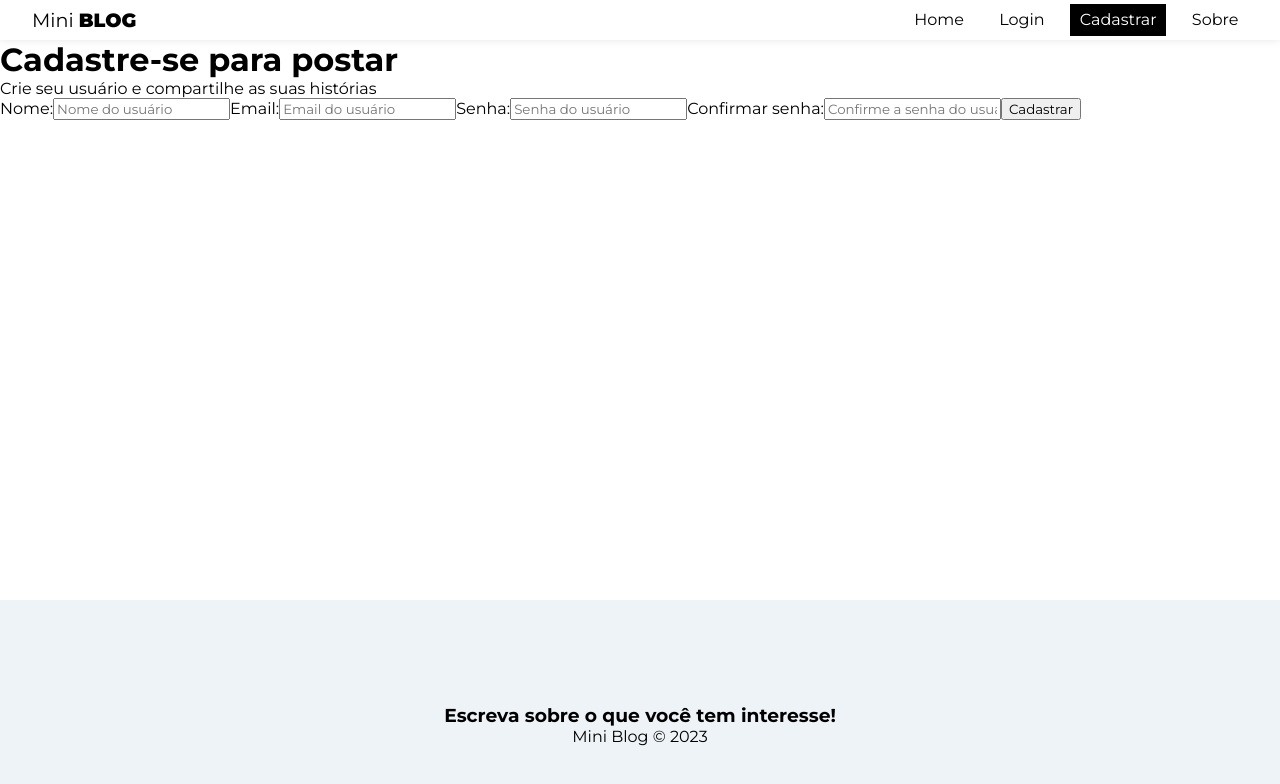
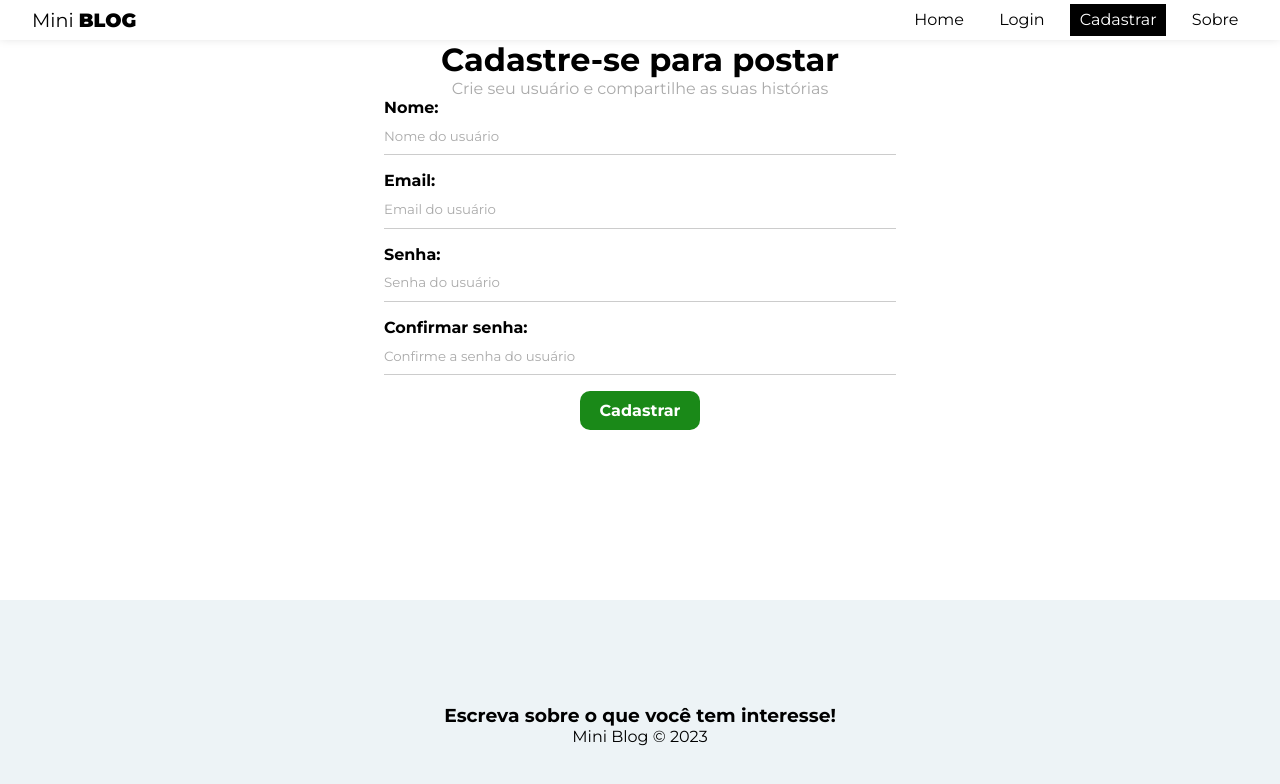
Before and after one commit to AntonioSabino/mini-blog-react, a React (Vite) app: page /register in a window 1280 px wide. Shown: the top 784 px of the page. Built offline with nearby package versions, Linux system fonts and the light colour scheme.

Commit message:
Criando o form styles globais

```diff
--- a/src/index.css
+++ b/src/index.css
@@ -7,6 +7,7 @@
 input::placeholder,
 textarea::placeholder {
 	font-family: 'Montserrat', sans-serif;
+	color: #aaa;
 }
 
 input:focus,
@@ -29,3 +30,84 @@
 nav button:hover {
 	color: #bbb;
 }
+
+/* form styles */
+form {
+	max-width: 40%;
+	margin: 0 auto;
+}
+
+label {
+	display: flex;
+	flex-direction: column;
+	margin-bottom: 1em;
+}
+
+label span {
+	font-weight: bold;
+	text-align: left;
+}
+
+input,
+textarea {
+	border: none;
+	border-bottom: 1px solid #ccc;
+	padding: 0.8em 0;
+	background: transparent;
+}
+
+.btn {
+	background: #1a8918;
+	color: #fff;
+	text-align: center;
+	cursor: pointer;
+	border-radius: 10px;
+	width: 120px;
+	font-weight: bold;
+	border: none;
+	padding: 10px 15px;
+	font-size: 1em;
+}
+
+.btn:hover {
+	background: #0f730c;
+	color: #fff;
+}
+
+.btn.btn-dark {
+	background: #000;
+	border-radius: 0;
+}
+
+.btn.btn-dark:hover {
+	background: #1a8918;
+}
+
+.btn.btn-outline {
+	background: transparent;
+	border: 1px solid #000;
+	border-radius: 0;
+	color: #000;
+	padding: 7px 30px;
+}
+
+.btn.btn-outline:hover {
+	background: #000;
+	color: #fff;
+}
+
+.btn.btn-danger:hover {
+	background: #dc3545;
+}
+
+button[disabled] {
+	background: #aaa;
+}
+
+.container .error {
+	color: #721c24;
+	background: #f8d7da;
+	border: 1px solid #f5c6cb;
+	padding: 5px;
+	border-radius: 5px;
+}
--- a/src/pages/Register/index.tsx
+++ b/src/pages/Register/index.tsx
@@ -2,7 +2,7 @@
 
 const Register = () => {
 	return (
-		<div>
+		<div className={styles.register}>
 			<h1>Cadastre-se para postar</h1>
 			<p>Crie seu usuário e compartilhe as suas histórias</p>
 			<form>
```
